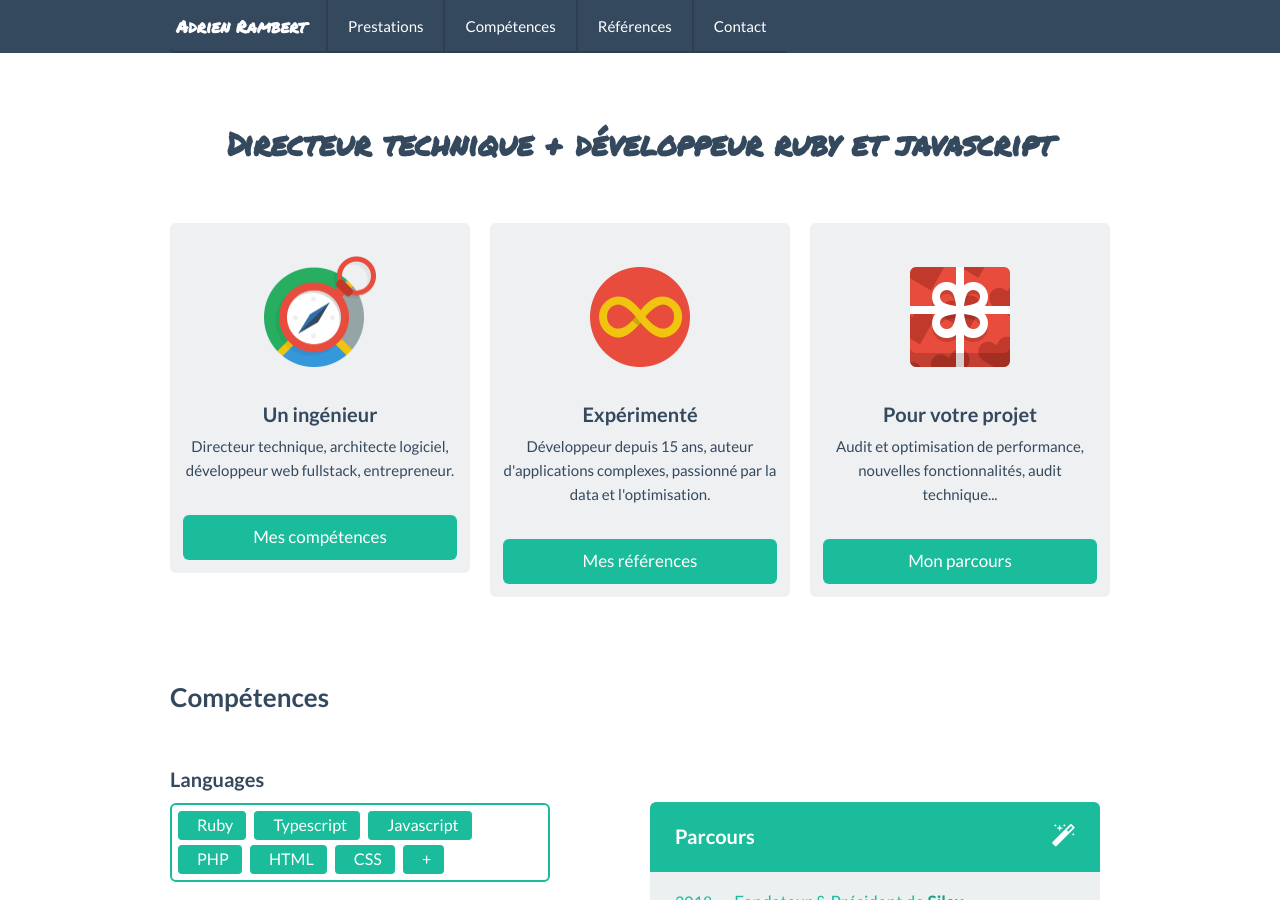
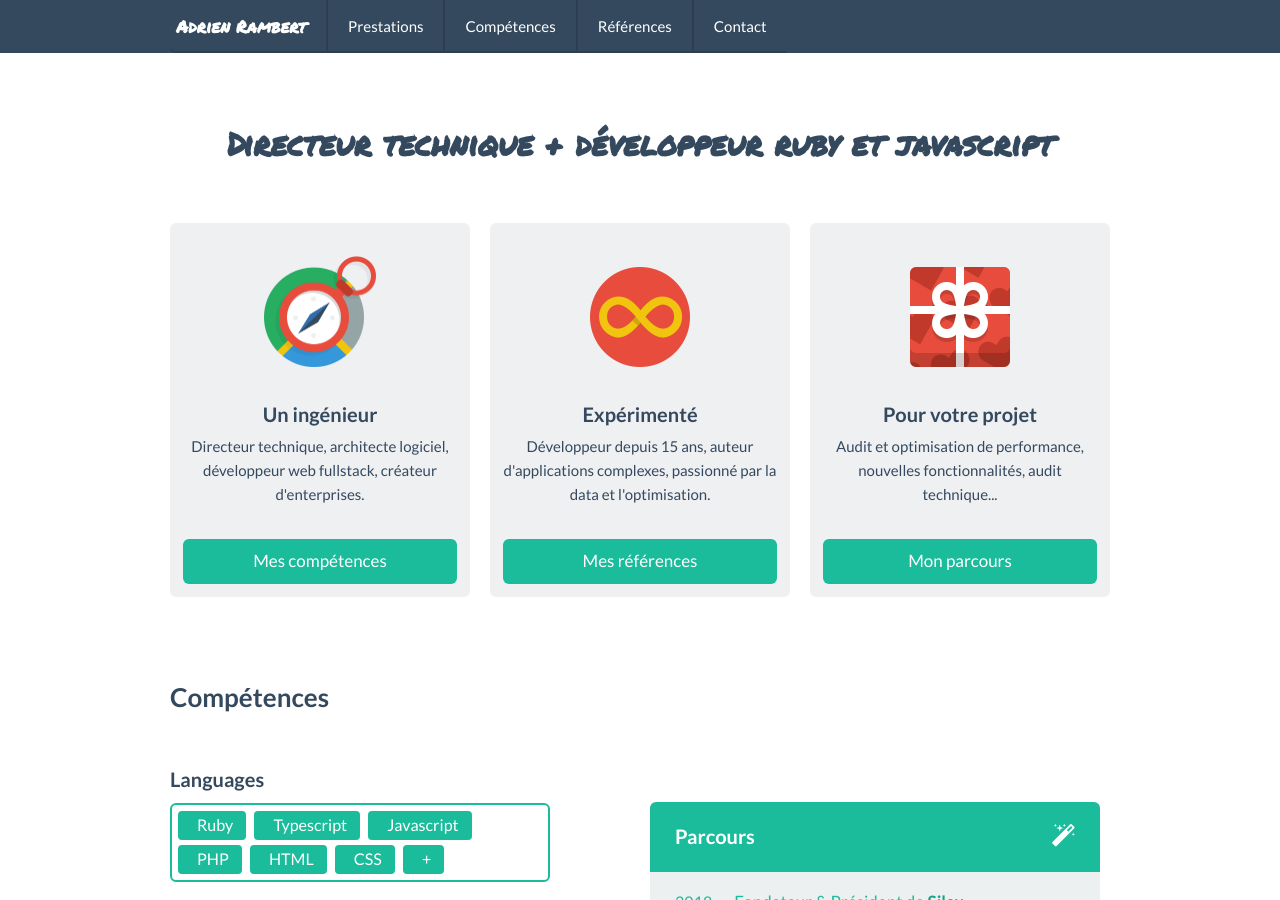
Before and after one commit to arambert/arambert.github.io, a Jekyll site: the page built from index.html, in a window 1280 px wide and 900 px high. Built offline with Jekyll 4.4.1, drawn with Linux system fonts in a browser that asks for light colours.

Commit message:
Update index.html

```diff
--- a/index.html
+++ b/index.html
@@ -13,7 +13,7 @@ class: home
       <div class="tile">
         <img src="images/icons/Compas@2x.png" alt="Compas@2x" class="tile-image big-illustration">
         <h3 class="tile-title">Un ingénieur</h3>
-        <p>Directeur technique, architecte logiciel, développeur web fullstack, entrepreneur.</p>
+        <p>Directeur technique, architecte logiciel, développeur web fullstack, créateur d'enterprises.</p>
         <a class="btn btn-primary btn-large btn-block" href="#competences">Mes compétences</a>
       </div>
     </div>
```
